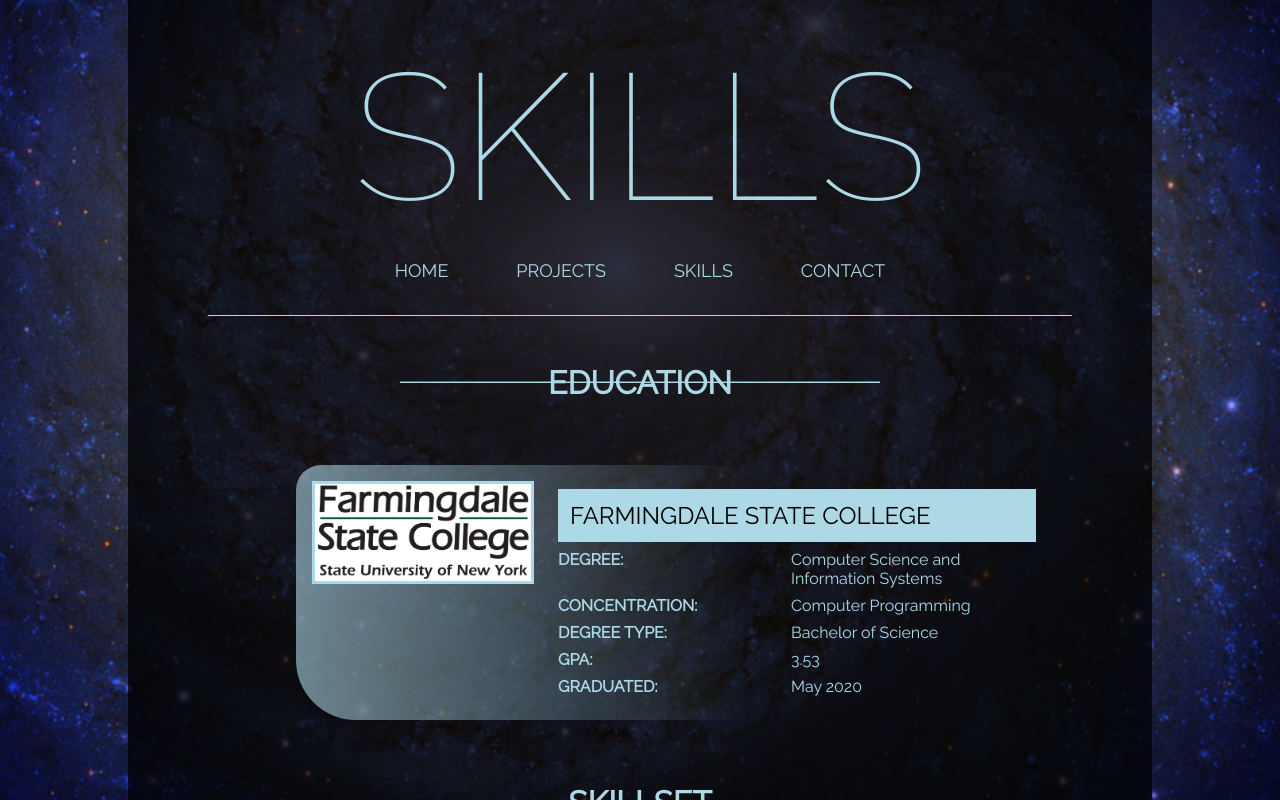
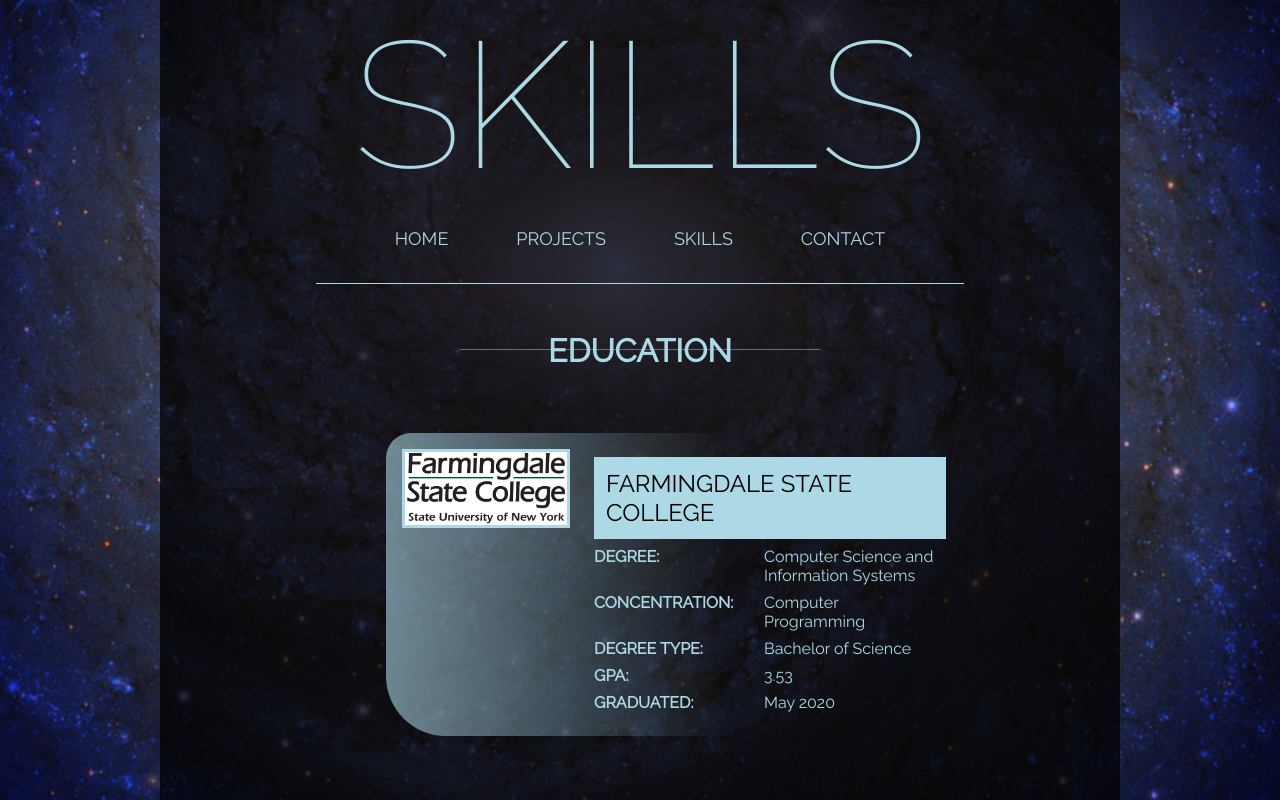
Before and after one commit to BranBer/MyPortfolioSite, a React (Create React App) app: page /skills in a window 1280 px wide. Built offline with nearby package versions, Linux system fonts and the light colour scheme.

Commit message:
More intro page size fixes

```diff
--- a/src/Components/Intro/Intro.module.scss
+++ b/src/Components/Intro/Intro.module.scss
@@ -6,14 +6,11 @@
     to {background-position: 60% 60%;}
 }
 
-
-
 .IntroContainer{
-
     width: 100%;
     height: 100%;
 
-    position: absolute;
+    position: fixed;
     background-image:
     linear-gradient(0deg, rgba(0,0,0,.75) 0%, rgba(0, 17, 255, .7), rgba(0, 17, 255, .5)),
     url('../../assets/Galaxy.png');
@@ -31,8 +28,7 @@
     animation-timing-function: ease-in-out;
 }
 
-.IntroBackground
-{
+.IntroBackground{
     display: flex;
     flex-direction: column;
     align-items: center;
@@ -48,7 +44,7 @@
     flex-direction: column;
     align-items: center;
     text-align: center;
-    justify-content: space-around;
+    justify-content: space-between;
     width: 100%;
     height: 90%;
     color: $base-color;
@@ -59,7 +55,8 @@
     overflow-y: scroll;
 
     h1{
-        font-size: 5.5vw;
+        font-size: 6vw;
+        height: 6vw;
         font-weight: 150;
         margin: 0.25em 0 0 0;
         transition: font-size 1s ease-in-out;
@@ -148,7 +145,8 @@
     .IntroContent{
         h1
         {
-            font-size: 6.2vw;
+            font-size: 7.0vw;
+            height: 7.0vw;
         }
     }
 }
@@ -172,6 +170,7 @@
         h1
         {
             font-size: 6.5vw;
+            height: 6.5vw;
         }
 
         p{
@@ -197,6 +196,7 @@
             h1
             {
                 font-size: 11vw;
+                height: 11vw;
             }
 
             p{
--- a/src/Components/Skills/Skills.js
+++ b/src/Components/Skills/Skills.js
@@ -13,6 +13,7 @@ const Skills = (props) =>
         <div className = {styles.Skills}>
             <div className = {styles.Background}/>
 
+                <div className = {styles.SkillsContainer}>
                     <div className = {styles.SkillsContent}>
                         <h2>SKILLS</h2>
                         <GlobalNav />
@@ -153,6 +154,7 @@ const Skills = (props) =>
 
                     </div>
                 </div>
+        </div>
     );
 }
 
--- a/src/Components/Skills/Skills.module.scss
+++ b/src/Components/Skills/Skills.module.scss
@@ -36,24 +36,39 @@
         background-size: cover;
         background-repeat: no-repeat;
         background-position: center;
+        z-index: 100;
 
         animation: GalaxyRotate 240s infinite reverse linear;
+    }
+
+    .SkillsContainer{
+        display: flex;
+        flex-direction: column;
+        align-items: center;
+        width: 75%;
+        height: 100%;
+        background-size: cover;
+        background-color: rgba(0, 0, 0, .75);
+        z-index: 200;
+
+
     }
 
     .SkillsContent{
         z-index: 101;
         position: relative;
-        height: 100%;
+        height: 95%;
         width: 75%;
         font-family: 'Raleway';
         color: $base-color;
-        background-color: rgba(0, 0, 0, .75);
+
         overflow-y: scroll;
-        padding: 2em;
+        padding: 0 2em 0 2em;
 
         display: flex;
         flex-direction: column;
         align-items: center;
+
 
         h2{
             font-size:  14vw;
@@ -151,7 +166,6 @@
 
                         .CollegeRowData{
                             width: 70%;
-
                         }
 
                         span{
@@ -183,6 +197,7 @@
             // margin-left: 3.125%;
             // margin-right: 3.125%;
             width: 100%;
+            margin-bottom: 1em;
 
             align-items: flex-start;
 
```
Lines whose indentation alone changed are shown as unchanged.
